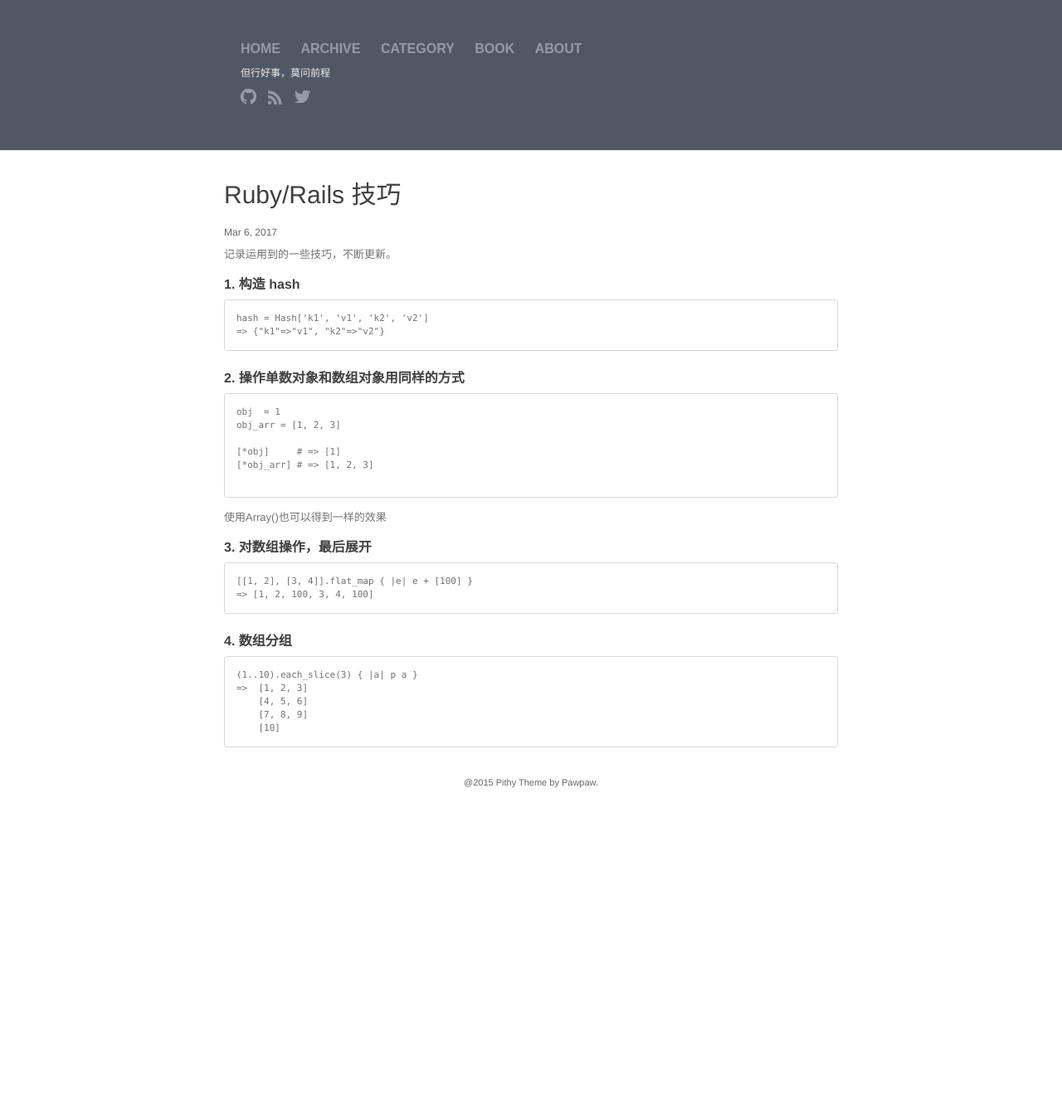
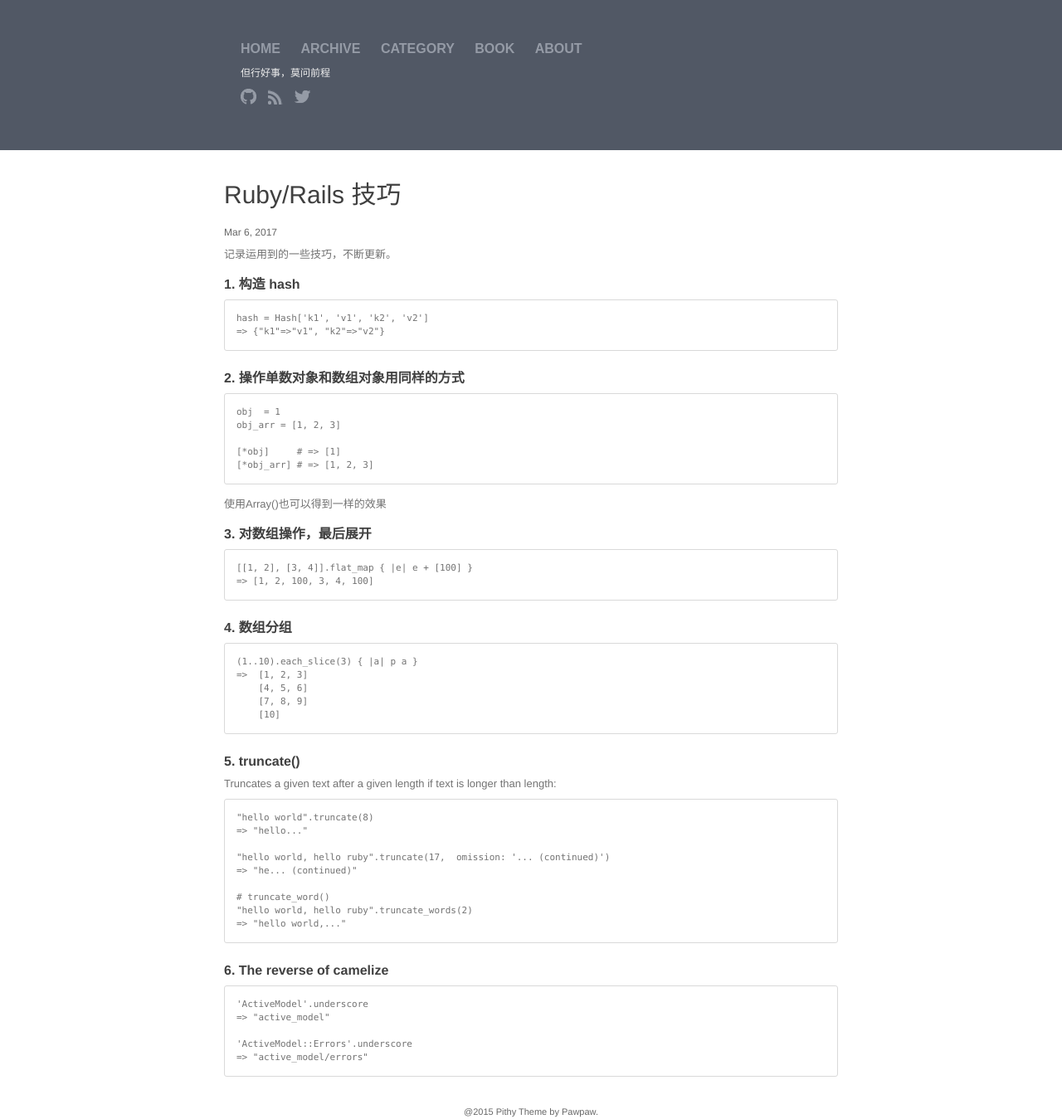
Before and after one commit to HelloJundy/hellojundy.github.io, a Jekyll site: the page built from _posts/2017-03-06-ruby-skill.md, in a window 1280 px wide. Shown: the whole page at 83% size. Built offline with Jekyll 4.4.1, drawn with Linux system fonts in a browser that asks for light colours; comment, search, counter and statistics services are not loaded; before the commit the page ends 952 px from its top, so only the background shows below that.

Commit message:
update ruby skill

````diff
--- a/_posts/2017-03-06-ruby-skill.md
+++ b/_posts/2017-03-06-ruby-skill.md
@@ -21,7 +21,6 @@ obj_arr = [1, 2, 3]
 
 [*obj]     # => [1]
 [*obj_arr] # => [1, 2, 3]
-
 ```
 
 使用Array()也可以得到一样的效果
@@ -42,3 +41,28 @@ obj_arr = [1, 2, 3]
     [7, 8, 9]
     [10]
 ```
+
+#### 5. truncate()
+Truncates a given text after a given length if text is longer than length:
+
+```
+"hello world".truncate(8)
+=> "hello..."
+
+"hello world, hello ruby".truncate(17,  omission: '... (continued)')
+=> "he... (continued)"
+
+# truncate_word()
+"hello world, hello ruby".truncate_words(2)
+=> "hello world,..."
+```
+
+#### 6. The reverse of camelize
+
+```
+'ActiveModel'.underscore
+=> "active_model"
+
+'ActiveModel::Errors'.underscore
+=> "active_model/errors"
+```
````
